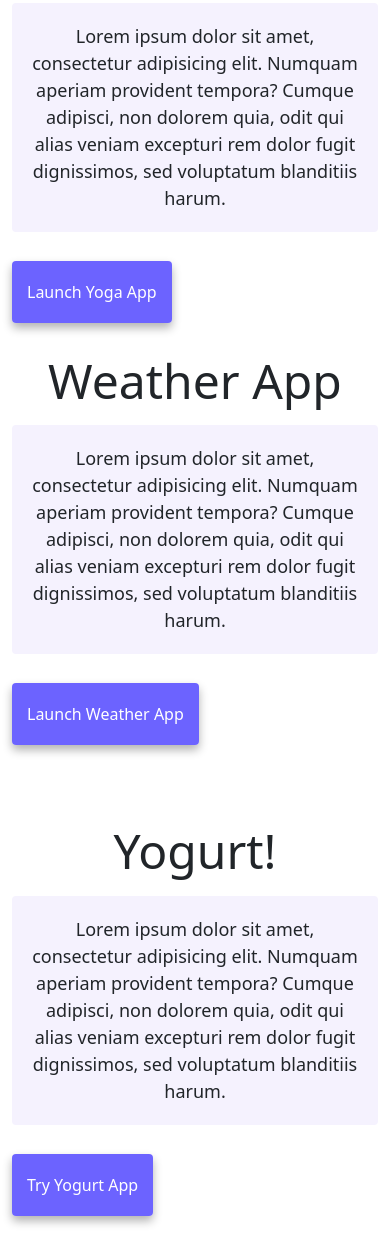
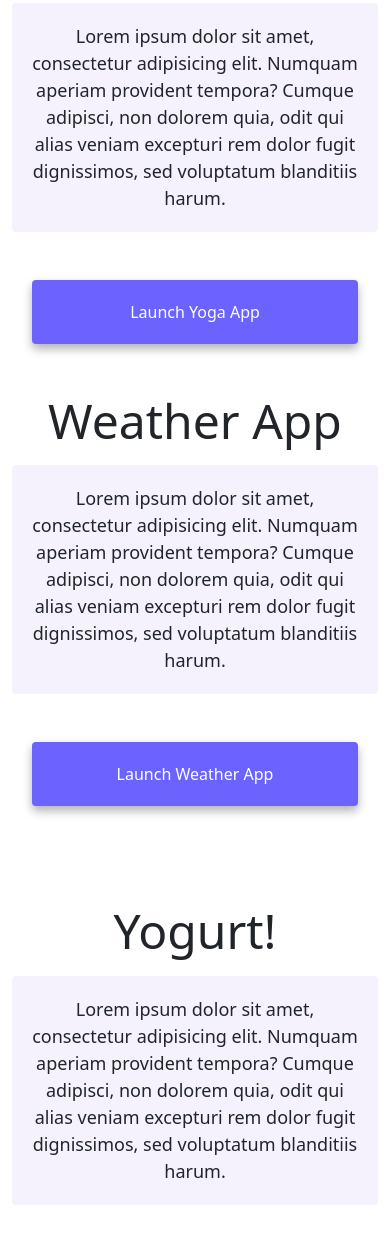
Before and after one commit to ViaCamille4/week-3-responsive-homework, a plain HTML site: page index.html in a window 390 px wide. Shown: the part 625-1860 px from the top of the page. Drawn offline with nearby package versions, Linux system fonts and the light colour scheme.

Commit message:
added css class for image links in mobile display

```diff
--- a/index.html
+++ b/index.html
@@ -48,7 +48,7 @@
               blanditiis harum.
           </p>
           <div class="mt-5">
-            <a href="#top" class="primary-link">Launch Yoga App </a>
+            <a href="#top" class="primary-link mobile-link">Launch Yoga App </a>
           </div>
         </div>
     </div>
@@ -62,7 +62,7 @@
               blanditiis harum.
           </p>
         <div class="mt-5 mb-5">
-          <a href="#top" class="primary-link"> Launch Weather App </a>
+          <a href="#top" class="primary-link mobile-link"> Launch Weather App </a>
         </div>
       </div>
       <div class="col-md-6">
@@ -82,7 +82,7 @@
                     blanditiis harum.
                 </p>
                 <div class="mt-5">
-                  <a href="#top" class="primary-link">Try Yogurt App </a>
+                  <a href="#top" class="primary-link mobile-link">Try Yogurt App </a>
                 </div>
               </div>
           </div>
--- a/styles.css
+++ b/styles.css
@@ -77,6 +77,12 @@ p {
   display: block;
 }
 
+ .mobile-link {
+    display: block;
+    text-align: center;
+    margin: 0 20px;
+  }
+
 .about-paragraphs {
   display: flex;
   margin: 30px 0;
```
